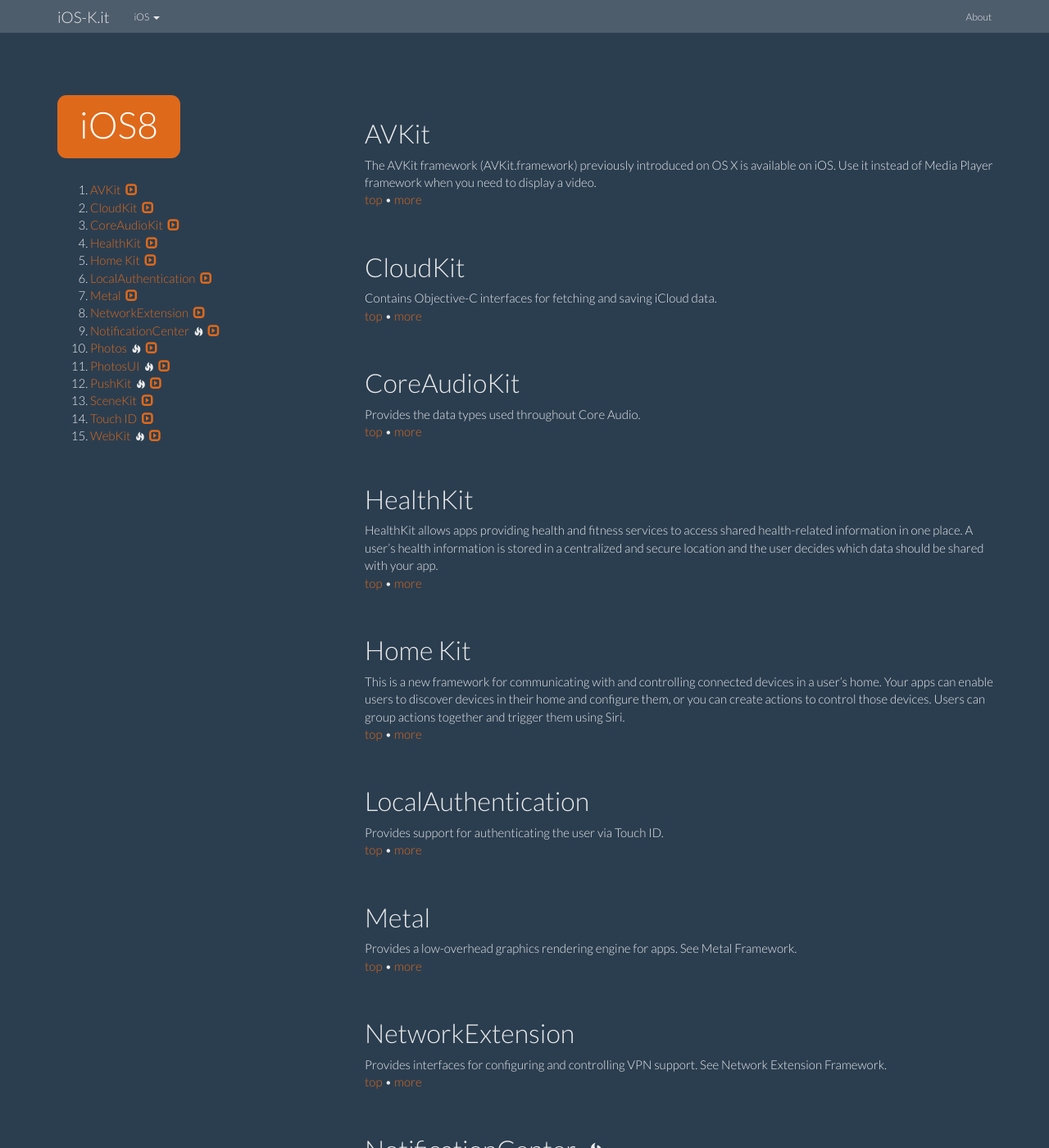
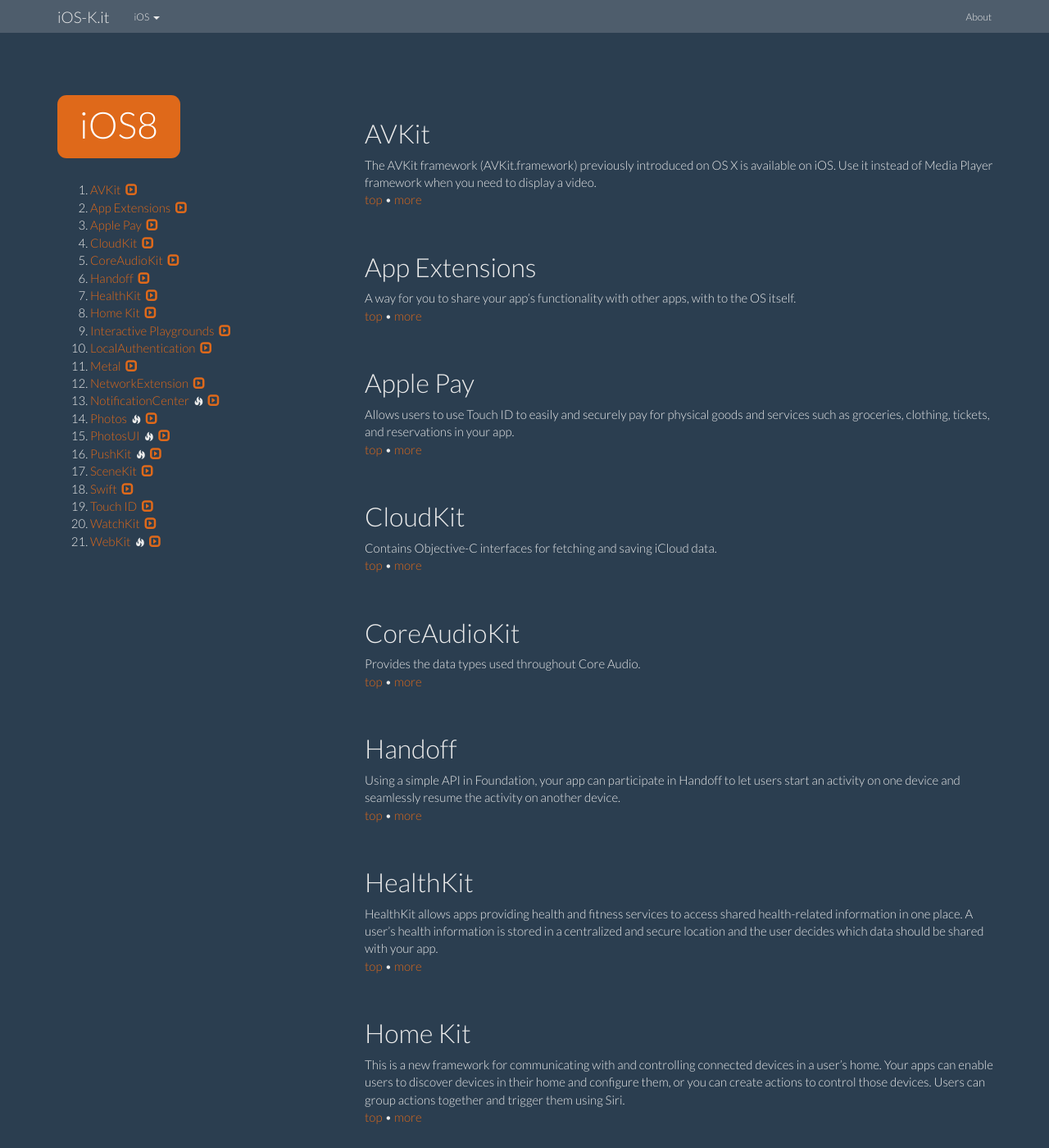
Before and after one commit to ioskit/ioskit.github.io, a Jekyll site: the page built from _ios/iOS8.md, in a window 1280 px wide and 1400 px high. Shown: the whole window at 82% size. Built offline with Jekyll 4.4.1, drawn with Linux system fonts in a browser that asks for light colours; nearby versions of some CDN libraries; some of the changed text lies outside the part shown.

Commit message:
Missing iOS8 technologies: AppExtensions, ApplePay, Handoff, InteractivePlaygrounds, Swift, WatchKit and iBeacon.

```diff
--- /dev/null
+++ b/_kits/AppExtensions.md
@@ -0,0 +1,24 @@
+---
+layout: kit
+id: appextentions
+name: 'App Extensions'
+status:
+type: technology
+since: iOS8
+abstract: "A way for you to share your app’s functionality with other apps, with to the OS itself."
+kits__:
+ - AddressBookUI
+links:
+ - link:
+     name: 'App extensions'
+     url: https://developer.apple.com/app-extensions
+     description: ' - Apple Developer'
+ - link:
+     name: 'iOS 8 Today Extension Tutorial'
+     url: http://www.raywenderlich.com/83809/ios-8-today-extension-tutorial
+     description: ' - Ray Wenderlich'
+---
+
+iOS 8 introduces a new concept called App Extensions: a way for you to share your app’s functionality with other apps, with to the OS itself.
+
+One of these types of extensions are Today Extensions, also known as Widgets. These allow you to present information in the Notification Center, which can be a great way to provide immediate and up-to-date information that the user is interested in.
--- /dev/null
+++ b/_kits/ApplePay.md
@@ -0,0 +1,26 @@
+---
+layout: kit
+id: applepay
+name: 'Apple Pay'
+status:
+type: technology
+since: iOS8
+kits:
+ - TouchID
+links:
+ - link:
+     name: 'Apple Pay'
+     url: https://www.apple.com/apple-pay/
+     description: ' - Your wallet. Without the wallet.'
+ - link:
+     name: 'Apple Pay for Developers'
+     url: https://www.apple.com/apple-pay/
+     description: ''
+ - link:
+     name: 'The ultimate guide to how and where to use Apple Pay'
+     url: https://www.apple.com/apple-pay/
+     description: ' - Macworld'
+abstract: "Allows users to use Touch ID to easily and securely pay for physical goods and services such as groceries, clothing, tickets, and reservations in your app."
+---
+
+Allows users to use [TouchID](/TouchID) to easily and securely pay for physical goods and services such as groceries, clothing, tickets, and reservations in your app. With a single touch, users can provide your app the payment information, billing and shipping addresses, and contact information to make their purchases.
--- /dev/null
+++ b/_kits/Handoff.md
@@ -0,0 +1,22 @@
+---
+layout: kit
+id: handoff
+name: 'Handoff'
+status:
+type: technology
+since: iOS8
+kits__:
+ - AddressBookUI
+links:
+ - link:
+     name: 'Handoff for Developers'
+     url: https://developer.apple.com/handoff/
+     description: ' - Apple Developer'
+ - link:
+     name: 'iOS 8 Handoff Tutorial'
+     url: http://www.raywenderlich.com/84174/ios-8-handoff-tutorial
+     description: ' - Ray Wenderlich'
+abstract: "	Using a simple API in Foundation, your app can participate in Handoff to let users start an activity on one device and seamlessly resume the activity on another device."
+---
+
+Using a simple API in [Foundation](/Foundation), your app can participate in Handoff to let users start an activity on one device and seamlessly resume the activity on another device.
--- /dev/null
+++ b/_kits/InteractivePlaygrounds.md
@@ -0,0 +1,34 @@
+---
+layout: kit
+id: interactiveplaygrounds
+name: 'Interactive Playgrounds'
+status:
+type: technology
+since: iOS8
+kits:
+ - Swift
+xcode:
+ - Xcode6
+links:
+ - link:
+     name: 'Exploring and Evaluating Swift Code in a Playground'
+     url: https://developer.apple.com/library/prerelease/ios/recipes/xcode_help-source_editor/chapters/ExploringandEvaluatingSwiftCodeinaPlayground.html#//apple_ref/doc/uid/TP40009975-CH26
+     description: ' - Apple Developer'
+ - link:
+     name: 'Swift Playgrounds'
+     url: https://developer.apple.com/videos/wwdc/2014/#408
+     description: ' - WWDC 2014'
+ - link:
+     name: 'iOS 8: Interactive Playgrounds'
+     url: http://www.bignerdranch.com/blog/ios-8-interactive-playgrounds/
+     description: ' - Big Nerd Ranch'
+abstract: "Playgrounds make writing Swift code productive and easy. Enter a line of code, and the result appears immediately."
+---
+
+Playgrounds make writing [Swift](/Swift) code productive and easy. Enter a line of code, and the result appears immediately. If your code runs over time—for instance through a loop—you can add that line of code to Timeline Assistant to watch it progress. Display variables in a graph, inspect each step of drawing a view, or watch an animated [SpriteKit](/SpriteKit) scene. When you’ve perfected your code in the playground, simply move that code into your project. Some uses for playgrounds include:
+
+* Designing a new algorithm, watching its results every step of the way
+* Experimenting with new API or trying out new [Swift](/Swift) syntax
+* Creating new tests and then verifying that they work before promoting them into your test suite
+
+Learn in a playground. Open select documentation in a playground to learn from the tutorial in an interactive environment. The combination of richly formatted documentation and an interactive playground makes it easy to fully explore the API, changing and experimenting with the sample code.
--- /dev/null
+++ b/_kits/Swift.md
@@ -0,0 +1,45 @@
+---
+layout: kit
+id: swift
+name: 'Swift'
+status:
+type: language
+since: iOS8
+kits:
+ - InteractivePlaygrounds
+xcode:
+ - Xcode6
+links:
+ - link:
+     name: 'The Swift Programming Language: About Swift'
+     url: https://developer.apple.com/library/ios/documentation/Swift/Conceptual/Swift_Programming_Language/
+     description: ' - Apple Developer'
+ - link:
+     name: 'Swift - Overview'
+     url: https://developer.apple.com/swift/
+     description: ' - Apple Developer'
+ - link:
+     name: 'Swift Cheat Sheet and Quick Reference'
+     url: http://www.raywenderlich.com/73967/swift-cheat-sheet-and-quick-reference
+     description: ' - Ray Wenderlich'
+abstract: "An innovative new programming language for Cocoa and Cocoa Touch."
+---
+
+Swift is an innovative new programming language for Cocoa and Cocoa Touch. Writing code is interactive and fun, the syntax is concise yet expressive, and apps run lightning-fast. Swift is ready for your next iOS and OS X project — or for addition into your current app — because Swift code works side-by-side with Objective-C.
+
+## Features
+
+* Design
+  * Closures unified with function pointers
+  * Tuples and multiple return values
+  * Generics
+  * Fast and concise iteration over a range or collection
+  * Structs that support methods, extensions, protocols.
+  * Functional programming patterns, e.g.: map and filter
+  * Types: `class`, `protocole`, `extension` and `enum`
+  * Operators: Equality (`==`, value) and Identity (`===`, reference)
+  * `typealias` (typealias AudioSample = UInt16; var maxAmplitudeFound = AudioSample.min)
+  * There is no Exception
+* Optionals (Optional Binding, Implicitly Unwrapped Optionals)
+* REPL
+* [Interactive Playgrounds](/InteractivePlaygrounds)
--- /dev/null
+++ b/_kits/WatchKit.md
@@ -0,0 +1,22 @@
+---
+layout: kit
+id: watchkit
+name: 'WatchKit'
+status:
+type: kit
+since: iOS8
+kits__:
+ - AddressBookUI
+links:
+ - link:
+     name: 'WatchKit'
+     url: https://developer.apple.com/watchkit
+     description: ' - Apple Developer. Get your iPhone app ready for Apple Watch.'
+ - link:
+     name: 'Apple Watch'
+     url: http://www.apple.com/watch/
+     description: ' - Apple'
+abstract: "WatchKit provides three opportunities to extend your iPhone app to Apple Watch: WatchKit apps, Glances, and actionable notifications."
+---
+
+Starting early 2015, you will be able to deliver innovative new experiences on Apple Watch that reimagine and enhance the functionality of your iPhone apps. WatchKit provides three opportunities to extend your iPhone app to Apple Watch: WatchKit apps, Glances, and actionable notifications.
```
Also changed, not shown: _kits/CoreLocation.md (+2 -0 lines), _kits/TouchID.md (+1 -0 lines), _kits/iBeacon.md (added, +26 -0 lines).
